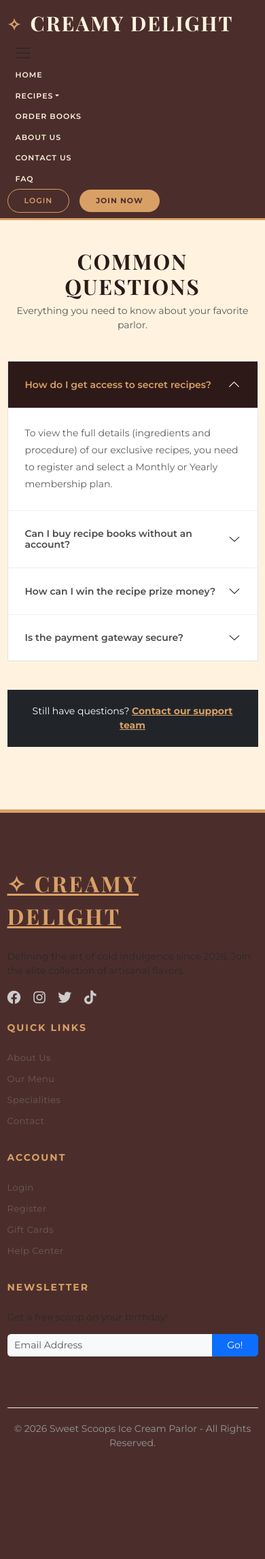
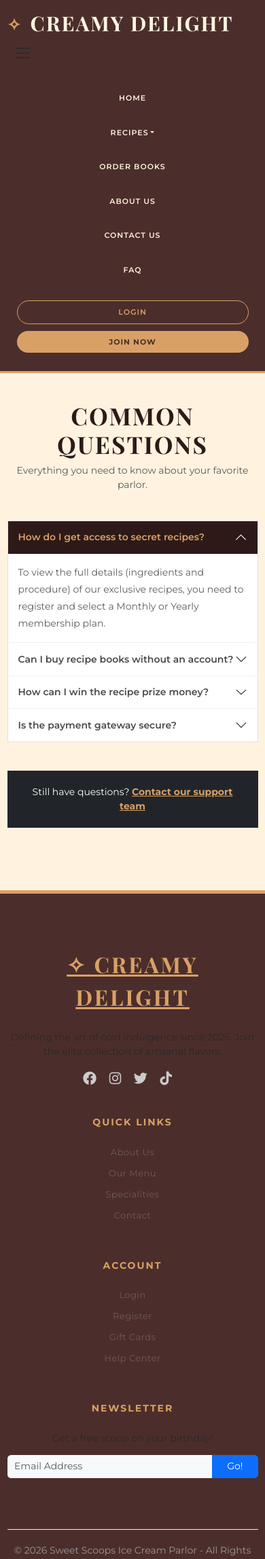
Before and after one commit to AbdullahAnis1549/ice-cream-parlour-mvc, an ASP.NET Core app: page /Home/FAQ in a window 390 px wide, after a click that opens the changed part. Shown: the top 2294 px of the page at 68% size. Before the commit the page ends 2128 px from the top, so only its background shows below. Run offline with ASP.NET Core 8, Linux system fonts and the light colour scheme; some libraries are stand-ins or nearby versions.

Commit message:
Fix responsive layout and escape media queries

```diff
--- a/WebApplication12/Views/Home/FAQ.cshtml
+++ b/WebApplication12/Views/Home/FAQ.cshtml
@@ -108,4 +108,17 @@
         padding: 25px;
         line-height: 1.8;
     }
+
+    /* Responsive adjustments */
+    @@media (max-width: 768px) {
+        .parlor-title {
+            font-size: 2.5rem;
+        }
+        .custom-accordion .accordion-button {
+            padding: 15px;
+        }
+        .accordion-body {
+            padding: 15px;
+        }
+    }
 </style>
--- a/WebApplication12/Views/Shared/_Layout.cshtml
+++ b/WebApplication12/Views/Shared/_Layout.cshtml
@@ -203,6 +203,48 @@
         main {
             min-height: 70vh;
         }
+
+        /* Responsive Design */
+        @@media (max-width: 991px) {
+            .navbar-collapse {
+                background-color: var(--primary-chocolate);
+                padding: 1rem;
+                border-radius: 8px;
+                margin-top: 10px;
+                text-align: center;
+            }
+            .nav-link {
+                margin: 10px 0;
+            }
+            .navbar-nav {
+                margin-bottom: 15px;
+            }
+            .d-flex.align-items-center {
+                flex-direction: column;
+                width: 100%;
+            }
+            .btn-auth {
+                width: 100%;
+                margin: 5px 0 !important;
+            }
+            .user-profile-nav {
+                width: 100%;
+                justify-content: center;
+                margin-bottom: 10px;
+            }
+            .dropdown-menu {
+                text-align: center;
+            }
+            .footer-links, .footer .col-lg-4 {
+                text-align: center !important;
+            }
+            .footer-links h5 {
+                margin-top: 20px;
+            }
+            .footer-logo {
+                text-align: center;
+            }
+        }
     </style>
 </head>
 <body>
@@ -241,7 +283,7 @@
                             <a class="nav-link" asp-controller="Home" asp-action="FAQ">FAQ</a>
                         </li>
                     </ul>
-                    <div class="d-flex align-items-center">
+                    <div class="d-flex align-items-center flex-column flex-lg-row">
                         @if (Context.Session.GetString("UserRole") == "admin")
                         {
                             <a asp-controller="Admin" asp-action="Dashboard" class="btn btn-dark rounded-pill px-3 me-3 small"><i class="fa-solid fa-screwdriver-wrench me-1"></i> Admin</a>
```
Also changed, not shown: WebApplication12/Views/Home/About.cshtml (+14 -0 lines), WebApplication12/Views/Home/Contact.cshtml (+10 -1 lines), WebApplication12/Views/Home/Index.cshtml (+37 -0 lines), WebApplication12/Views/Shared/_AdminLayout.cshtml (+12 -0 lines), WebApplication12/appsettings.json (+8 -8 lines), WebApplication12/dotnet-tools.json (added, +13 -0 lines), 7 other files.
